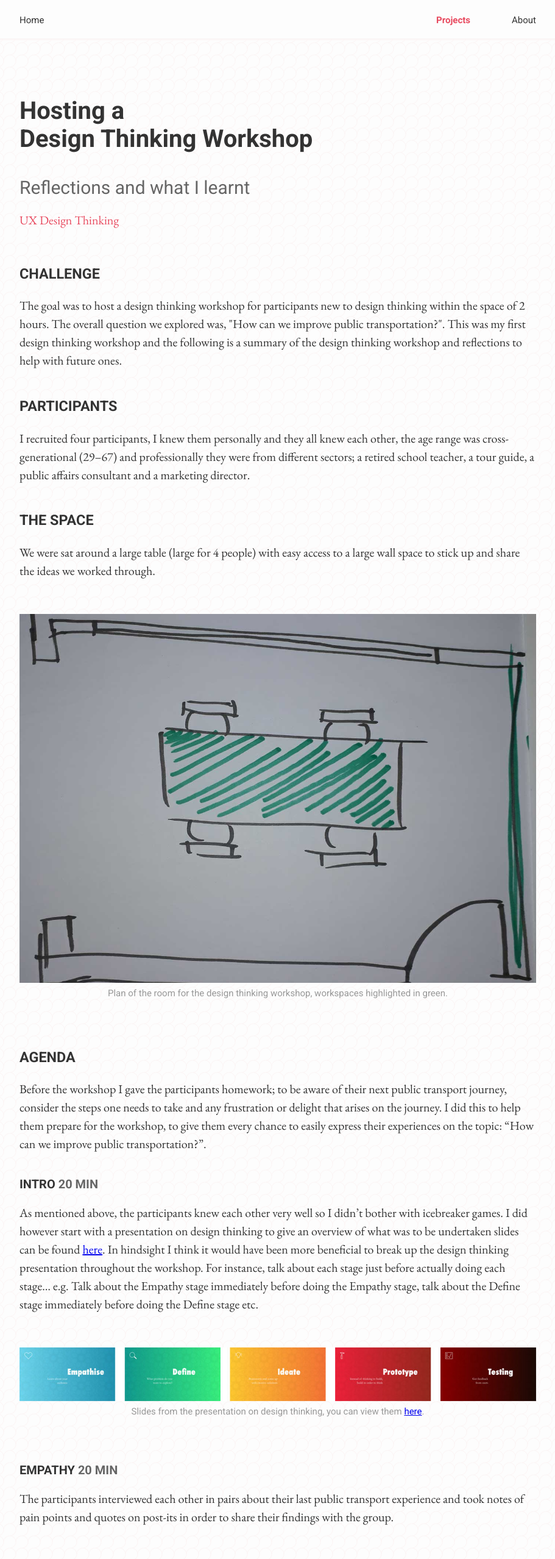
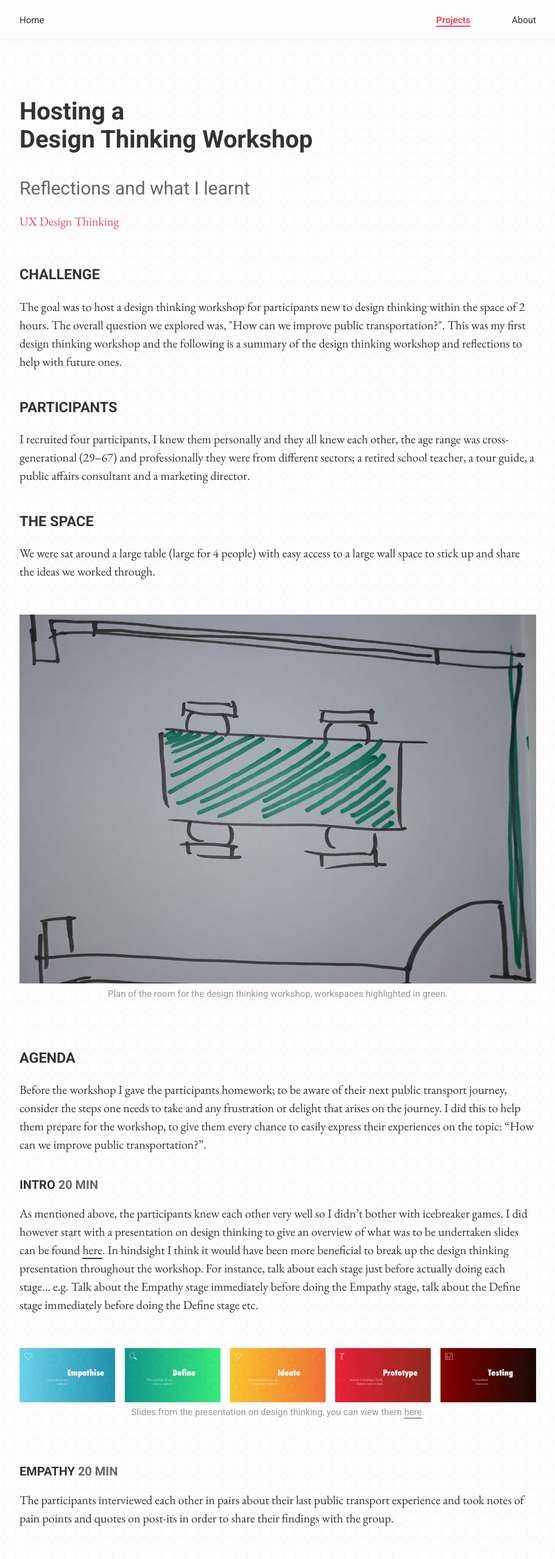
Before and after one commit to davidjspencer/portfolio, a plain HTML site: page design-thinking-workshop.html in a window 1280 px wide. Shown: the top 2557 px of the page at 61% size, without its empty margins (184-1095 px from the left). Drawn offline with nearby package versions, Linux system fonts and the light colour scheme.

Commit message:
link style and footer

```diff
--- a/css/main.scss
+++ b/css/main.scss
@@ -45,6 +45,16 @@ main {
 p {
   line-height: 1.5em;
 }
+a.link {
+  text-decoration: none;
+  color: inherit;
+  line-height: 1em;
+  border-bottom:  solid 2px;
+  &:hover{
+    border-bottom: var(--accent) solid 4px;
+    color: var(--accent);
+  }
+}
 h1 {
   font-family: var(--heading);
   font-weight: 700;
@@ -62,6 +72,9 @@ h3 {
   font-family: var(--heading);
   margin: 2em 0 1em;
   text-transform: uppercase;
+  &::after {
+
+  }
 }
 h4 {
   font-family: var(--heading);
@@ -86,6 +99,7 @@ nav {
   position: -webkit-sticky;
   position: sticky;
   top: 0;
+  z-index: 10;
   box-shadow: 0 2px 3px var(--background-darker), 0 2px 3px var(--background-darker);
   ul  {
     padding: 0;
@@ -100,10 +114,30 @@ nav {
         color: var(--color);
         font-family: var(--heading);
         font-size: .75em;
+        display: inline-block;
+        &::after {
+          content: '';
+          display: block;
+          width: 0;
+          height: 2px;
+          background: var(--accent);
+          transition: width .3s;
+        }
+        &:hover::after {
+          width: 100%;
+          //transition: width .3s;
+        }
       }
       .current {
         color: var(--accent);
         font-weight: 700;
+        &::after {
+          content: '';
+          display: block;
+          width: 100%;
+          height: 2px;
+          background: var(--accent);
+        }
       }
       &:first-child {
         text-align: left;
@@ -210,16 +244,14 @@ footer {
   div {
     grid-column: 2 / span 4;
     h5 {
-      margin: .25em 0;
+      margin: .75em 0 0;
       color: lighten(#333333, 20) // bullet colour
     }
     a {
       color: var(--background-light);
       text-decoration: none;
       font-size: .75em;
-      // font-size: .75em;
-      // display: inline-block;
-      // float: left;
+      margin-top: 0;
     }
   }
 
--- a/design-thinking-workshop.html
+++ b/design-thinking-workshop.html
@@ -46,12 +46,12 @@
         <p>Before the workshop I gave the participants homework; to be aware of their next public transport journey, consider the steps one needs to take and any frustration or delight that arises on the journey. I did this to help them prepare for the workshop, to give them every chance to easily express their experiences on the topic: “How can we improve public transportation?”.
         </p>
         <h4>Intro <span>20 min</span></h4>
-        <p>As mentioned above, the participants knew each other very well so I didn’t bother with icebreaker games. I did however start with a presentation on design thinking to give an overview of what was to be undertaken slides can be found <a target="_blank" href="https://docs.google.com/presentation/d/14vPQm9z2a22c3lpM7YSwk3uhjfnZnHRmREvn2wgwEiI/edit?usp=sharing">here</a>. In hindsight I think it would have been more beneficial to break up the design thinking presentation throughout the workshop. For instance, talk about each stage just before actually doing each stage… e.g. Talk about the Empathy stage immediately before doing the Empathy stage, talk about the Define stage immediately before doing the Define stage etc.
+        <p>As mentioned above, the participants knew each other very well so I didn’t bother with icebreaker games. I did however start with a presentation on design thinking to give an overview of what was to be undertaken slides can be found <a class="link" target="_blank" href="https://docs.google.com/presentation/d/14vPQm9z2a22c3lpM7YSwk3uhjfnZnHRmREvn2wgwEiI/edit?usp=sharing">here</a>. In hindsight I think it would have been more beneficial to break up the design thinking presentation throughout the workshop. For instance, talk about each stage just before actually doing each stage… e.g. Talk about the Empathy stage immediately before doing the Empathy stage, talk about the Define stage immediately before doing the Define stage etc.
         </p>
       </div>
         <figure>
           <img class="responsive-h" src="img/slides.jpg" alt="Hand drawn plan of the room for the design thinking workshop">
-          <figcaption>Slides from the presentation on design thinking, you can view them <a target="_blank" href="https://docs.google.com/presentation/d/14vPQm9z2a22c3lpM7YSwk3uhjfnZnHRmREvn2wgwEiI/edit?usp=sharing">here</a>.</figcaption>
+          <figcaption>Slides from the presentation on design thinking, you can view them <a class="link" target="_blank" href="https://docs.google.com/presentation/d/14vPQm9z2a22c3lpM7YSwk3uhjfnZnHRmREvn2wgwEiI/edit?usp=sharing">here</a>.</figcaption>
         </figure>
       <div class="content-block">
         <h4>Empathy <span>20 min</span></h4>
@@ -128,15 +128,15 @@
     <footer>
       <div>
         <h5>Twitter</h5>
-        <a href="https://twitter.com/D_J_Spencer">@D_J_Spencer</a>
+        <a class="link" target="_blank" href="https://twitter.com/D_J_Spencer">@D_J_Spencer</a>
       </div>
       <div>
         <h5>LinkedIn</h5>
-        <a href="https://www.linkedin.com/in/david-j-spencer/">www.linkedin.com/in/david-j-spencer/</a>
+        <a class="link" target="_blank" href="https://www.linkedin.com/in/david-j-spencer/">www.linkedin.com/in/david-j-spencer/</a>
       </div>
       <div>
         <h5>Email</h5>
-        <a href="mailto:davidjspencer@gmail.com">davidjspencer@gmail.com</a>
+        <a class="link" href="mailto:davidjspencer@gmail.com">davidjspencer@gmail.com</a>
       </div>
     </footer>
 </body>
```
Also changed, not shown: index.html (+3 -3 lines), css/main.css, 1 other file.
